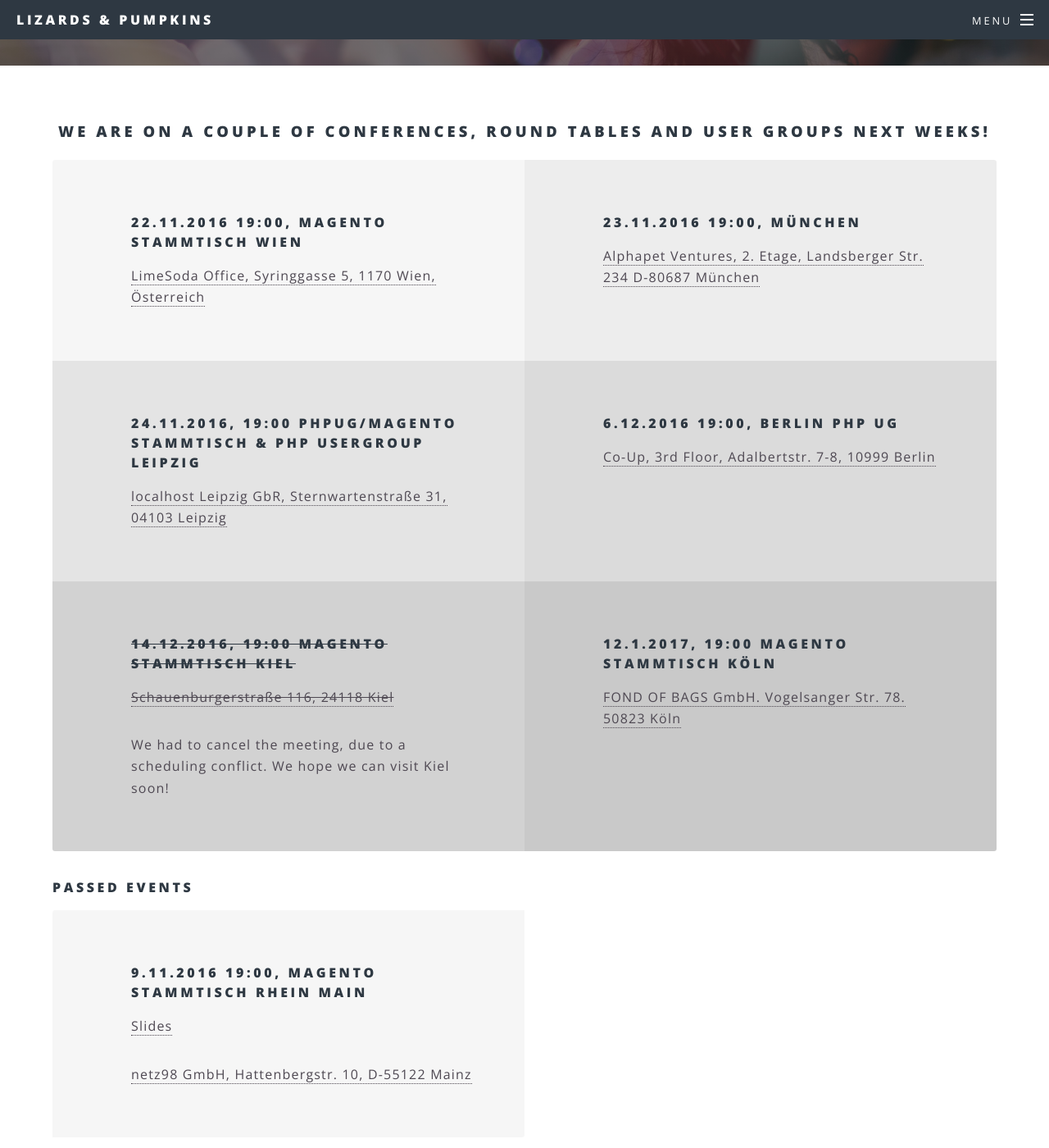
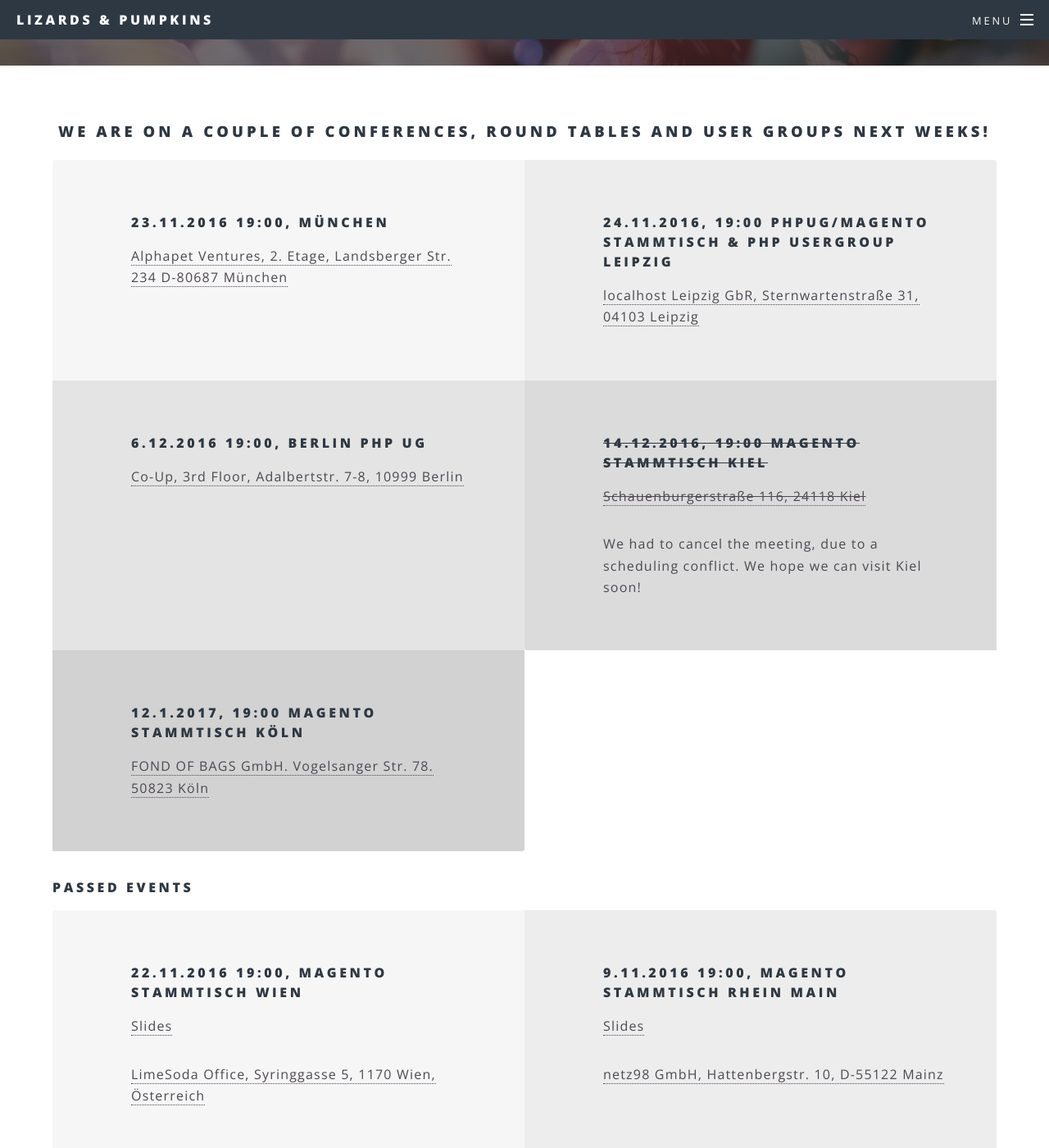
Before and after one commit to lizards-and-pumpkins/lizards-and-pumpkins.github.io, a Jekyll site: the page built from events.html, in a window 1280 px wide and 1400 px high, scrolled down 313 px. Shown: the whole window at 82% size. Built offline with Jekyll 4.4.1, drawn with Linux system fonts in a browser that asks for light colours; part of the change alters nothing that is shown.

Commit message:
Issue #14: Move wien to passed events, add slides

```diff
--- a/events.html
+++ b/events.html
@@ -6,10 +6,6 @@ subtitle: Want to hear more? Meet us!
 <h3 align="center">We are on a couple of conferences, round tables and user groups next weeks!</h3>
 
 <ul class="features events">
-    <li>
-        <h4>22.11.2016 19:00, Magento Stammtisch Wien</h4>
-        <p><a href="http://magewien.at/">LimeSoda Office, Syringgasse 5, 1170 Wien, Österreich</a></p>
-    </li>
     <li>
         <h4>23.11.2016 19:00, München</h4>
         <p><a href="http://doodle.com/poll/d7p47hybww2igwi4">
@@ -46,6 +42,11 @@ subtitle: Want to hear more? Meet us!
 <h4>Passed events</h4>
 <ul class="features events">
     <li>
+        <h4>22.11.2016 19:00, Magento Stammtisch Wien</h4>
+        <p><a href="/talks/22-11-16-magewien-Introduction.pdf">Slides</a></p>
+        <p><a href="http://magewien.at/">LimeSoda Office, Syringgasse 5, 1170 Wien, Österreich</a></p>
+    </li>
+    <li>
         <h4>9.11.2016 19:00, Magento Stammtisch Rhein Main</h4>
         <p><a href="/talks/2016-11-2016-magerm.pdf">Slides</a></p>
         <p>
```
Also changed, not shown: 1 other file.
